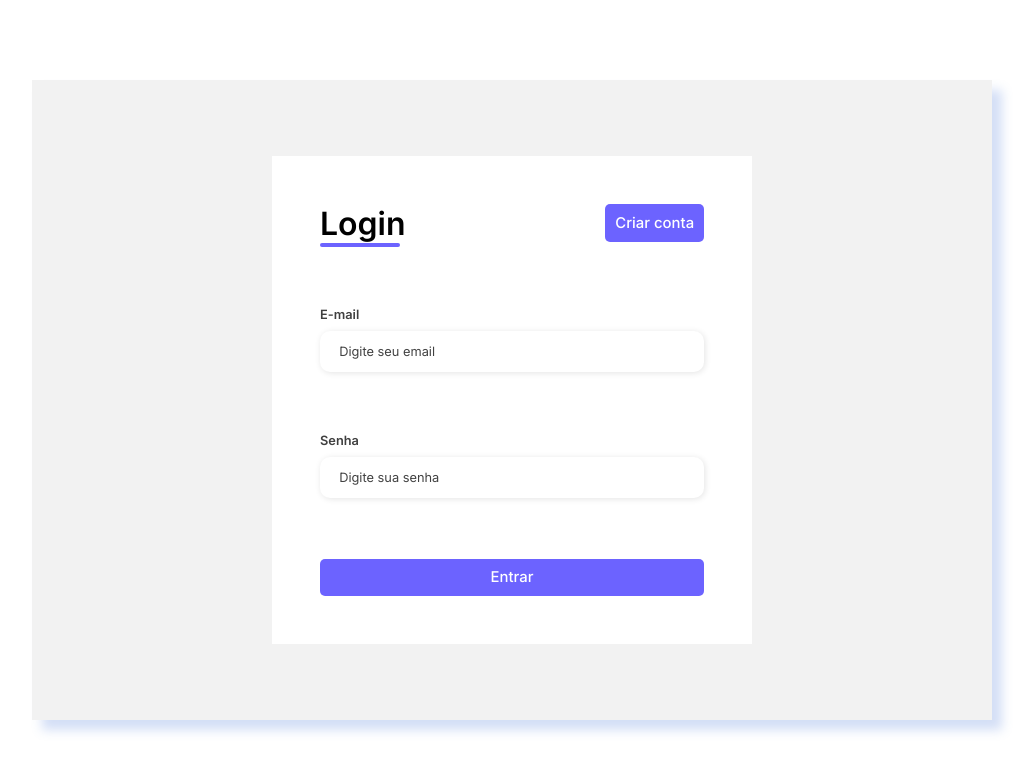
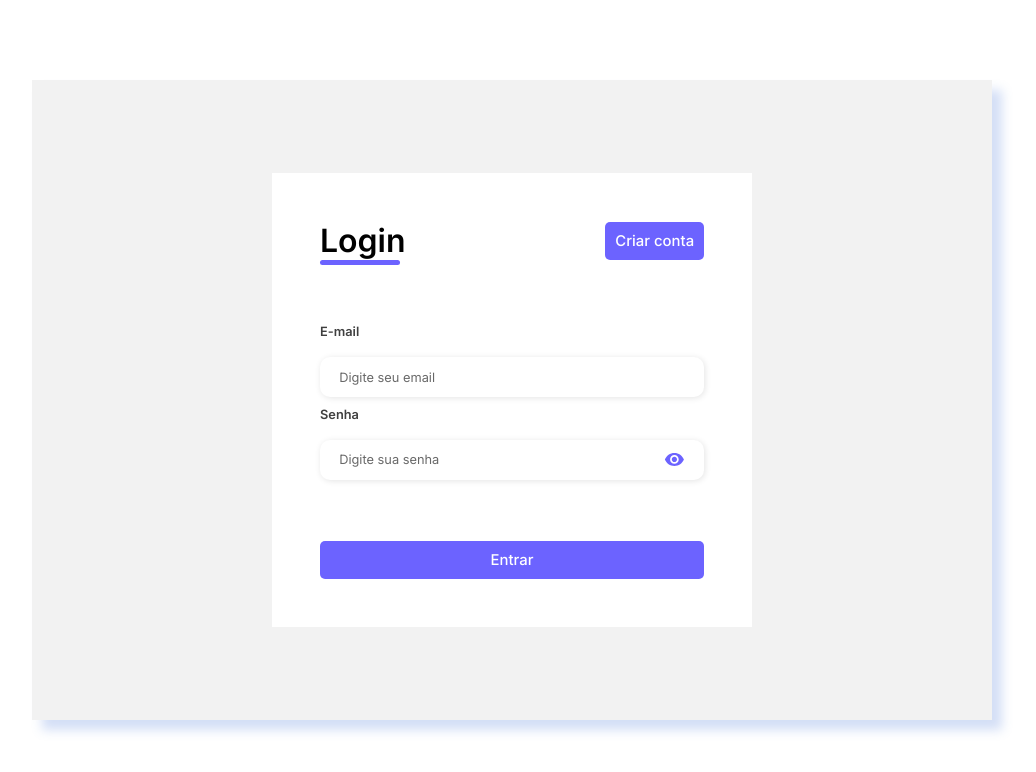
Before and after one commit to andreluizamorimdev/LabMedical_Projeto, a React (Vite) app: page / in a window 1280 px wide. Shown: the top 772 px of the page, without its empty margins (128-1164 px from the left). Built offline with nearby package versions, Linux system fonts and the light colour scheme.

Commit message:
Criação InputComponent + Inst. react-icons

```diff
--- a/package.json
+++ b/package.json
@@ -12,6 +12,7 @@
   "dependencies": {
     "react": "^18.2.0",
     "react-dom": "^18.2.0",
+    "react-icons": "^4.10.1",
     "react-router-dom": "^6.14.2",
     "styled-components": "^6.0.4"
   },
--- a/src/components/Form/Login/Login.form.component.tsx
+++ b/src/components/Form/Login/Login.form.component.tsx
@@ -1,6 +1,7 @@
 import { useNavigate } from "react-router-dom";
 import image_login from "../../../assets/images/undraw_medicine_logo.svg";
 import * as Styled from './Login.style';
+import InputComponent from "../../Input/Input.component";
 
 const LoginFormComponent  = () => {
     const navigate = useNavigate();
@@ -22,13 +23,10 @@ const LoginFormComponent  = () => {
                         <Styled.Button type="button">Criar conta</Styled.Button>
                     </div>
                 </Styled.FormHeader>
+
                 <Styled.InputBox>
-                    <Styled.Label htmlFor="email">E-mail</Styled.Label>
-                    <Styled.Input type="email" id="email" placeholder="Digite seu email" />
-                </Styled.InputBox>
-                <Styled.InputBox>
-                    <Styled.Label htmlFor="password">Senha</Styled.Label>
-                    <Styled.Input id="password" placeholder="Digite sua senha" />
+                    <InputComponent id="email" type="email" placeholder="Digite seu email" label="E-mail" />
+                    <InputComponent id="password" type="password" placeholder="Digite sua senha" label="Senha" />
                 </Styled.InputBox>
 
                 <Styled.Button type="submit">Entrar</Styled.Button>
--- a/src/components/Form/Login/Login.style.tsx
+++ b/src/components/Form/Login/Login.style.tsx
@@ -57,7 +57,6 @@ export const Form = styled.form`
         justify-content: center;
         align-items: center;
         box-shadow: 10px 10px 10px 0px rgba(82, 129, 220, 0.25);
-        width: 100%;
     }
 `
 
@@ -87,33 +86,6 @@ export const InputBox = styled.div`
     margin-bottom: 2.2rem;
 `
 
-export const Label = styled.label`
-    font-size: .8rem;
-    font-weight: 600;
-    color: #000000c0;
-`
-
-export const Input = styled.input`
-    margin: 0.6rem 0;
-    padding: 0.8rem 1.2rem;
-    border: none;
-    border-radius: 10px;
-    box-shadow: 1px 1px 6px #0000001c;
-    font-size: .8rem;
-
-    &::placeholder{
-        color: #000000be;
-    }
-
-    &:hover {
-        background-color: #eeeeee75;
-    }
-
-    &:focus-visible {
-        outline: 1px solid #6c63ff;
-    }
-`
-
 export const Button = styled.button`
     width: 100%;
     border: none;
--- /dev/null
+++ b/src/components/Input/Input.component.tsx
@@ -0,0 +1,40 @@
+import { useState } from 'react';
+import { MdVisibility, MdVisibilityOff } from 'react-icons/md'
+
+import { IPropsInput } from '../../interfaces/IPropsInput';
+import * as Styled from './Input.style';
+
+const InputComponent = ({label, type, id, placeholder}: IPropsInput) => {
+    const [showPassword, setShowPassword] = useState(false);
+
+    const handleShowPassword = () => {
+        setShowPassword(!showPassword);
+    }
+
+    return (
+        <Styled.InputBox>
+            <Styled.Label htmlFor={id}>{label}</Styled.Label>
+            { type !== 'textarea' &&
+                <Styled.InputContainer>
+                    <Styled.Input type={ showPassword ? 'text' : type} id={id} placeholder={placeholder} />
+                    { type === 'password' &&
+                    <Styled.Icon type='button' onClick={handleShowPassword} >
+                        { !showPassword
+                            ? <MdVisibility />
+                            : <MdVisibilityOff />
+
+                        }
+                    </Styled.Icon>
+                    }
+                </Styled.InputContainer>
+            }
+
+            {
+                type === 'textarea' &&
+                <Styled.TextArea id={id} placeholder={placeholder} />
+            }
+        </Styled.InputBox>
+    );
+}
+
+export default InputComponent;
--- /dev/null
+++ b/src/components/Input/Input.style.tsx
@@ -0,0 +1,82 @@
+import styled from 'styled-components';
+
+export const InputBox = styled.div`
+    display: flex;
+    flex-direction: column;
+    align-items: flex-start;
+    width: 100%;
+    gap: 0.5rem;
+`
+
+export const Label = styled.label`
+    font-size: .8rem;
+    font-weight: 600;
+    color: #000000c0;
+`
+
+export const Input = styled.input`
+    width: 100%;
+    margin: 0.6rem 0;
+    padding: 0.8rem 1.2rem;
+    border: none;
+    border-radius: 10px;
+    box-shadow: 1px 1px 6px #0000001c;
+    font-size: .8rem;
+
+    &::placeholder{
+        color: #00000097;
+    }
+
+    &:hover {
+        background-color: #f2f2f2;
+    }
+
+    &:focus-visible {
+        outline: 1px solid #6c63ff;
+    }
+`
+
+export const TextArea = styled.textarea`
+    display: flex;
+    margin: 0.6rem 0;
+    padding: 0.8rem 1.2rem 2.6rem;
+    align-items: flex-start;
+    align-self: stretch;
+    border: none;
+    border-radius: 10px;
+    box-shadow: 1px 1px 6px #0000001c;
+
+    &::placeholder{
+        color: #00000097;
+    }
+
+    &:hover {
+        background-color: #f2f2f2;
+    }
+
+    &:focus-visible {
+        outline: 1px solid #6c63ff;
+    }
+`
+
+export const InputContainer = styled.div`
+    position: relative;
+    width: 100%;
+`
+
+export const Icon = styled.button`
+    position: absolute;
+    top: 1.2rem;
+    right: 1.2rem;
+    background: transparent;
+    border: 0;
+
+    cursor: pointer;
+
+    display: flex;
+    align-items: center;
+    justify-content: center;
+
+    font-size: 1.3rem;
+    color: #6c63ff;
+`
--- /dev/null
+++ b/src/interfaces/IPropsInput.ts
@@ -0,0 +1,6 @@
+export interface IPropsInput {
+    label?: string;
+    type?: string;
+    id?: string;
+    placeholder?: string;
+}
```
Also changed, not shown: 1 other file (tests, documents, lock files or other folders).
